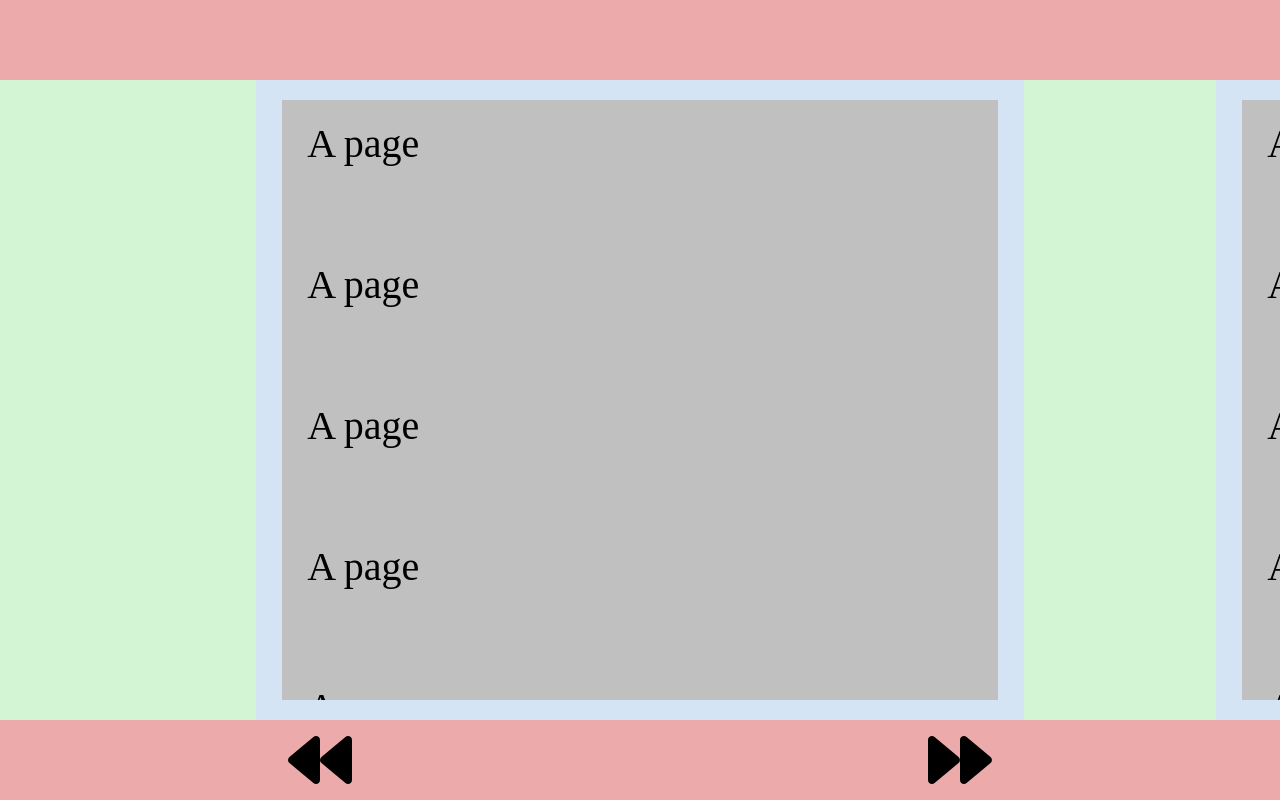
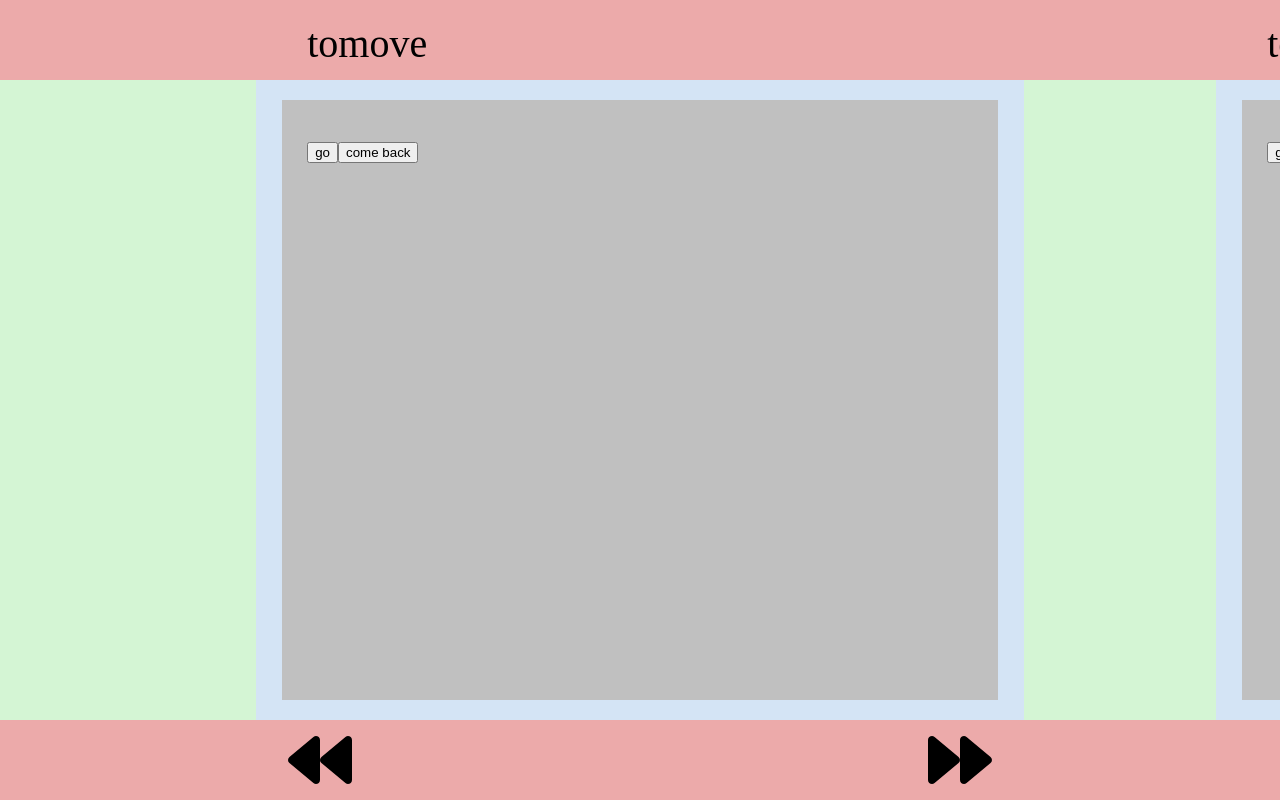
Before and after one commit to xo28122000/portfolio-2, a React (Create React App) app in the folder app/: page / in a window 1280 px wide. Built offline with nearby package versions, Linux system fonts and the light colour scheme.

Commit message:
page transitions

```diff
--- a/app/src/components/HorizontalScrollArea/index.js
+++ b/app/src/components/HorizontalScrollArea/index.js
@@ -6,27 +6,26 @@ import { setHorzontalNavigate } from "../../Redux/actions";
 
 const HorizontalScrollAres = props => {
   const [pagePosition, setPagePosition] = useState([20, 95, 170]);
-  useEffect(() => {
-    if (props.navigate === 1) {
-      if (pagePosition[2] != 20) {
-        for (var i = 0; i < pagePosition.length; i++) {
-          pagePosition[i] -= 75;
-        }
-        setPagePosition(pagePosition);
-      }
-      props.setHorzontalNavigate(0);
-    } else if (props.navigate === -1) {
-      if (pagePosition[0] != 20) {
-        for (i = 0; i < pagePosition.length; i++) {
-          pagePosition[i] += 75;
-        }
-        setPagePosition(pagePosition);
-      }
-      props.setHorzontalNavigate(0);
-    }
+  // useEffect(() => {
+  //   if (props.navigate === 1) {
+  //     if (pagePosition[2] != 20) {
+  //       for (var i = 0; i < pagePosition.length; i++) {
+  //         pagePosition[i] -= 75;
+  //       }
+  //       setPagePosition(pagePosition);
+  //     }
+  //     props.setHorzontalNavigate(0);
+  //   } else if (props.navigate === -1) {
+  //     if (pagePosition[0] != 20) {
+  //       for (i = 0; i < pagePosition.length; i++) {
+  //         pagePosition[i] += 75;
+  //       }
+  //       setPagePosition(pagePosition);
+  //     }
+  //     props.setHorzontalNavigate(0);
+  //   }
 
-    console.log();
-  });
+  // });
 
   return (
     <div
@@ -40,9 +39,9 @@ const HorizontalScrollAres = props => {
         justifyContent: "center"
       }}
     >
-      <PageContainer left={pagePosition[0].toString() + "%"} />
-      <PageContainer left={pagePosition[1].toString() + "%"} />
-      <PageContainer left={pagePosition[2].toString() + "%"} />
+      <PageContainer left={pagePosition[0]} />
+      <PageContainer left={pagePosition[1]} />
+      <PageContainer left={pagePosition[2]} />
     </div>
   );
 };
--- a/app/src/components/Page/Page.css
+++ b/app/src/components/Page/Page.css
@@ -27,3 +27,9 @@
 
   background-color: #868686;
 }
+
+#movethis {
+  position: fixed;
+  top: 60px;
+  transition: top ease 2s;
+}
--- a/app/src/components/Page/index.js
+++ b/app/src/components/Page/index.js
@@ -1,17 +1,15 @@
-import React from "react";
+import React, { useState } from "react";
 import "./Page.css";
 
 const Page = props => {
+  const [top, setTop] = useState("20px");
   return (
     <div id="Page-root">
-      A page
-      <br /> <br /> <br /> A page
-      <br /> <br /> <br /> A page
-      <br /> <br /> <br /> A page
-      <br /> <br /> <br /> A page
-      <br /> <br /> <br /> A page
-      <br /> <br /> <br /> A page
-      <br /> <br /> <br />
+      <div id="movethis" style={{ top: top }}>
+        tomove
+      </div>
+      <button onClick={() => setTop("1200px")}>go</button>
+      <button onClick={() => setTop("20px")}>come back</button>
     </div>
   );
 };
--- a/app/src/components/PageContainer/PageContainer.css
+++ b/app/src/components/PageContainer/PageContainer.css
@@ -3,8 +3,7 @@
   top: 10vh;
   bottom: 10vh;
   left: 20%;
-
-  visibility: visible;
+  transition: left ease 2s;
 
   height: 80vh;
   width: 60%;
--- a/app/src/components/PageContainer/index.js
+++ b/app/src/components/PageContainer/index.js
@@ -1,13 +1,42 @@
-import React from "react";
+import React, { useEffect, useState } from "react";
 import "./PageContainer.css";
 
 import Page from "../Page";
+
+import { connect } from "react-redux";
+import { setHorzontalNavigate } from "../../Redux/actions";
+
 const PageContainer = props => {
+  const [left, setLeft] = useState(props.left);
+  useEffect(() => {
+    // this gets called two times so i did 75/2
+    if (props.navigate === 1) {
+      props.setHorzontalNavigate(0);
+      setLeft(left - 75 / 2);
+    } else if (props.navigate === -1) {
+      setLeft(left + 75 / 2);
+      props.setHorzontalNavigate(0);
+    } else {
+    }
+  }, [props.navigate, left]);
+
   return (
-    <div id="PageContainer-root" style={{ left: props.left }}>
+    <div id="PageContainer-root" style={{ left: left.toString() + "%" }}>
       <Page />
     </div>
   );
 };
 
-export default PageContainer;
+const mapStateToProps = state => {
+  return { navigate: state.navigate };
+};
+function mapDispatchToProps(dispatch) {
+  return {
+    setHorzontalNavigate: payload => dispatch(setHorzontalNavigate(payload))
+  };
+}
+
+export default connect(
+  mapStateToProps,
+  mapDispatchToProps
+)(PageContainer);
```
